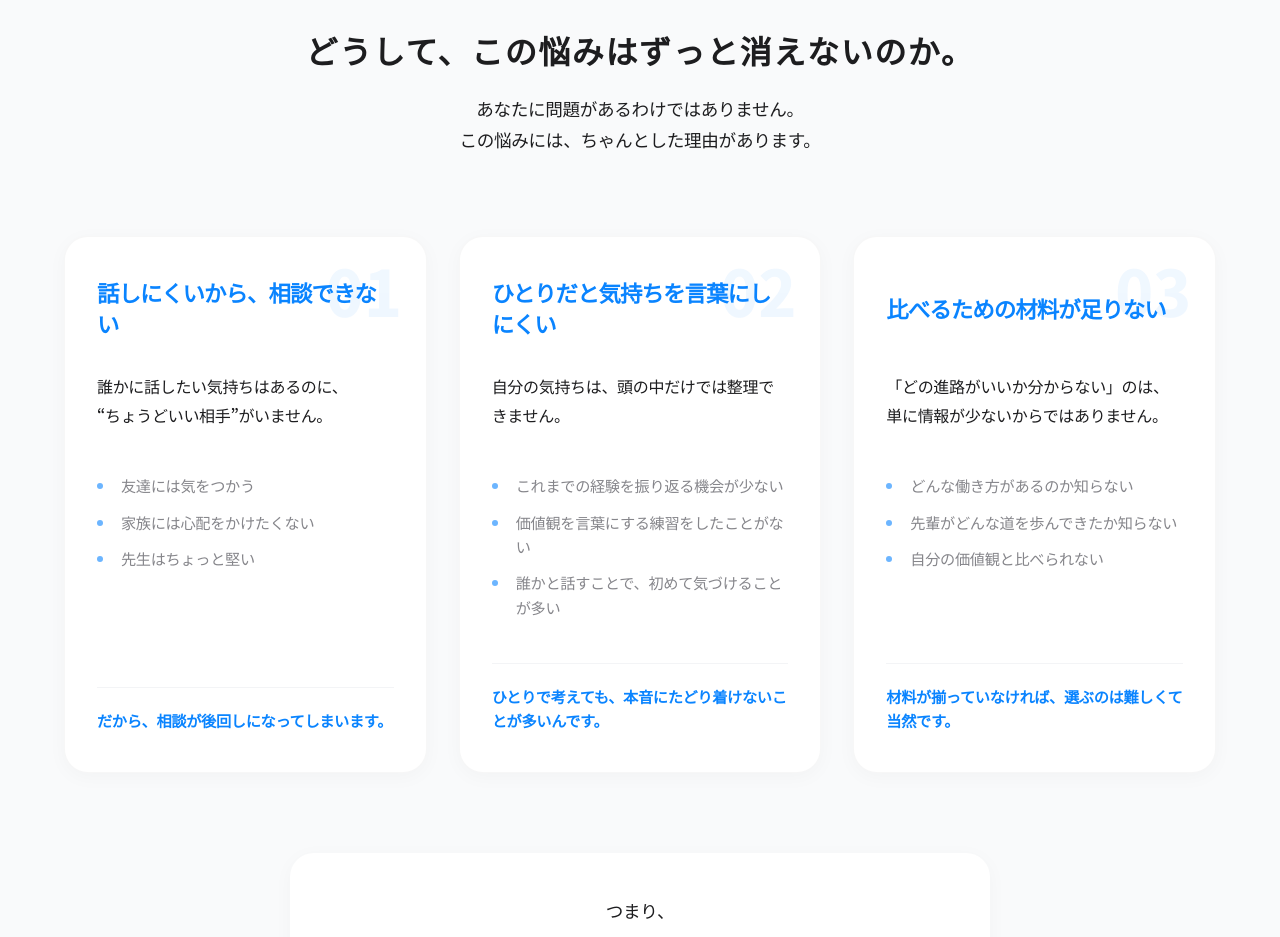
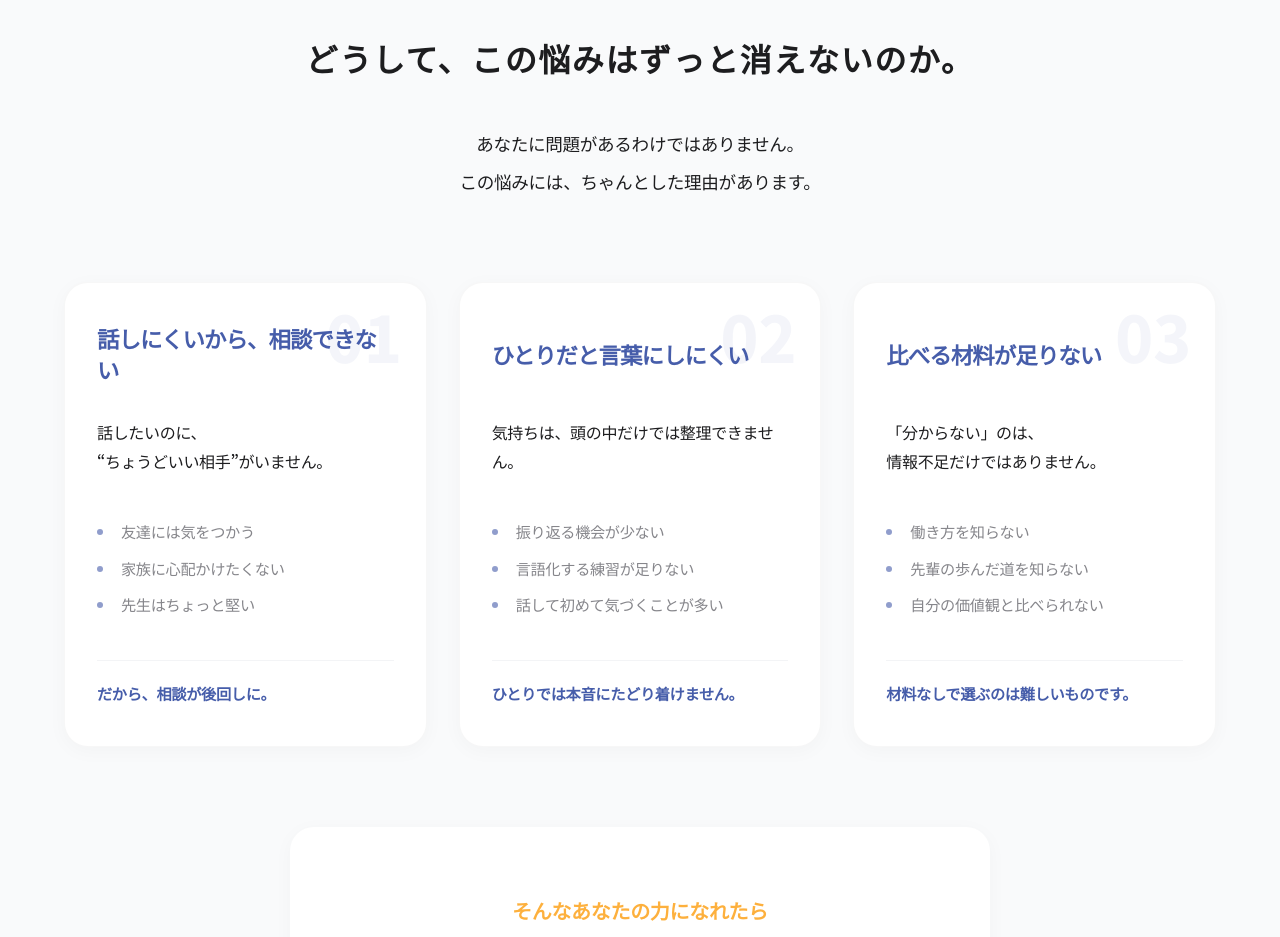
Before and after one commit to skaaarf/coaching-app-lp, a Next.js app: page / in a window 1280 px wide. Shown: the part 1740-2677 px from the top of the page. Built offline with nearby package versions, Linux system fonts and the light colour scheme.

Commit message:
feat: UIの配色を更新し、ナビゲーションを削除し、テキストスタイルを調整しました

```diff
--- a/src/app/globals.css
+++ b/src/app/globals.css
@@ -1,11 +1,11 @@
 :root {
   /* Clean Blue Theme */
-  --primary: #0A84FF;
-  /* Standard Trustworthy Blue */
-  --primary-hover: #0077ED;
+  --primary: #465DAA;
+  /* Calm Indigo Blue */
+  --primary-hover: #384A88;
   --secondary: #F5F5F7;
   /* Light Gray */
-  --accent: #0A84FF;
+  --accent: #465DAA;
   /* Keep accent blue */
 
   --background: #FFFFFF;
--- a/src/components/BeforeAfter.module.css
+++ b/src/components/BeforeAfter.module.css
@@ -40,20 +40,12 @@
 
 .after {
     background: #fff;
-    border: 2px solid var(--primary);
-    position: relative;
-    overflow: hidden;
+    border: 2px solid #FDB03D;
+    /* position: relative; Removed as pseudo-element is gone */
+    /* overflow: hidden; Removed as pseudo-element is gone */
 }
 
-.after::before {
-    content: '';
-    position: absolute;
-    top: 0;
-    left: 0;
-    width: 100%;
-    height: 6px;
-    background: var(--primary);
-}
+/* .after::before removed */
 
 .cardTitle {
     font-size: 1.5rem;
@@ -67,7 +59,7 @@
 }
 
 .after .cardTitle {
-    color: var(--primary);
+    color: #FDB03D;
 }
 
 .list {
@@ -94,7 +86,7 @@
 }
 
 .iconAfter {
-    color: var(--primary);
+    color: #FDB03D;
     flex-shrink: 0;
 }
 
--- a/src/components/Closing.module.css
+++ b/src/components/Closing.module.css
@@ -26,3 +26,11 @@
 .buttonWrapper {
     display: inline-block;
 }
+
+.underline {
+    text-decoration: underline;
+    text-decoration-color: var(--foreground);
+    /* Changed to black/foreground */
+    text-decoration-thickness: 4px;
+    text-underline-offset: 4px;
+}
--- a/src/components/Closing.tsx
+++ b/src/components/Closing.tsx
@@ -16,7 +16,7 @@ export default function Closing() {
                     transition={{ duration: 0.8 }}
                 >
                     迷うのは自然なこと。<br />
-                    でも、一人で抱え込む必要はない。<br />
+                    <span className={styles.underline}>でも、一人で抱え込む必要はない。</span><br />
                     <br />
                     あなたの<span className={styles.highlight}>“本音”</span>と<span className={styles.highlight}>“未来”</span>を<br />
                     真剣に考えるAIコーチ
--- a/src/components/Features.tsx
+++ b/src/components/Features.tsx
@@ -86,7 +86,7 @@ export default function Features() {
                         viewport={{ once: true }}
                         transition={{ duration: 0.6 }}
                     >
-                        味方くんとできること
+                        みかたくんとできること
                     </motion.h2>
                 </div>
 
--- a/src/components/Header.tsx
+++ b/src/components/Header.tsx
@@ -11,10 +11,10 @@ export default function Header() {
                     <span>みかたくん</span>
                 </Link>
 
-                <nav className={styles.nav}>
+                {/* <nav className={styles.nav}>
                     <Link href="#features" className={styles.navLink}>特徴</Link>
                     <Link href="#about" className={styles.navLink}>みかたくんとは</Link>
-                </nav>
+                </nav> */ }
 
                 <a href="https://app.career-counseller.jp/" className={`btn btn-primary ${styles.ctaButton}`} target="_blank" rel="noopener noreferrer">
                     アプリを開く
--- a/src/components/Hero.module.css
+++ b/src/components/Hero.module.css
@@ -56,8 +56,11 @@
 
 .message {
     font-weight: bold;
-    color: var(--primary);
+    color: #FDB03D;
     font-size: 1.2rem;
+    text-decoration: underline;
+    text-decoration-thickness: 4px;
+    text-underline-offset: 4px;
 }
 
 .valueList {
@@ -75,7 +78,8 @@
 .valueList li {
     display: flex;
     align-items: center;
-    gap: 10px;
+    gap: 36px;
+    /* Increased to shift text right (~2-3 chars) */
     font-size: 1rem;
     color: var(--foreground);
     font-weight: 500;
--- a/src/components/Problem.module.css
+++ b/src/components/Problem.module.css
@@ -19,13 +19,17 @@
     font-size: 2rem;
     font-weight: 700;
     color: var(--foreground);
-    margin-bottom: 24px;
+    margin-bottom: 40px;
+    /* Increased from 24px */
     letter-spacing: 0.05em;
+    line-height: 1.6;
+    /* Added line-height */
 }
 
 .intro {
     font-size: 1.1rem;
-    line-height: 1.8;
+    line-height: 2.2;
+    /* Increased from 1.8 */
     color: var(--foreground);
     max-width: 600px;
     margin: 0 auto;
@@ -166,3 +170,14 @@
         align-items: stretch;
     }
 }
+
+.message {
+    display: inline-block;
+    margin-top: 24px;
+    font-size: 1.25rem;
+    font-weight: 700;
+    color: #FDB03D;
+    /* background: linear-gradient(120deg, rgba(var(--primary-rgb), 0.1) 0%, rgba(var(--primary-rgb), 0.05) 100%); */
+    /* padding: 8px 24px; */
+    /* border-radius: 100px; */
+}
--- a/src/components/Problem.tsx
+++ b/src/components/Problem.tsx
@@ -31,16 +31,16 @@ export default function Problem() {
                     >
                         <h3 className={styles.blockTitle}>話しにくいから、相談できない</h3>
                         <p className={styles.blockIntro}>
-                            誰かに話したい気持ちはあるのに、<br />
+                            話したいのに、<br />
                             “ちょうどいい相手”がいません。
                         </p>
                         <ul className={styles.blockList}>
                             <li>友達には気をつかう</li>
-                            <li>家族には心配をかけたくない</li>
+                            <li>家族に心配かけたくない</li>
                             <li>先生はちょっと堅い</li>
                         </ul>
                         <p className={styles.blockClosing}>
-                            だから、相談が後回しになってしまいます。
+                            だから、相談が後回しに。
                         </p>
                     </motion.div>
 
@@ -51,17 +51,17 @@ export default function Problem() {
                         viewport={{ once: true }}
                         transition={{ duration: 0.6, delay: 0.3 }}
                     >
-                        <h3 className={styles.blockTitle}>ひとりだと気持ちを言葉にしにくい</h3>
+                        <h3 className={styles.blockTitle}>ひとりだと言葉にしにくい</h3>
                         <p className={styles.blockIntro}>
-                            自分の気持ちは、頭の中だけでは整理できません。
+                            気持ちは、頭の中だけでは整理できません。
                         </p>
                         <ul className={styles.blockList}>
-                            <li>これまでの経験を振り返る機会が少ない</li>
-                            <li>価値観を言葉にする練習をしたことがない</li>
-                            <li>誰かと話すことで、初めて気づけることが多い</li>
+                            <li>振り返る機会が少ない</li>
+                            <li>言語化する練習が足りない</li>
+                            <li>話して初めて気づくことが多い</li>
                         </ul>
                         <p className={styles.blockClosing}>
-                            ひとりで考えても、本音にたどり着けないことが多いんです。
+                            ひとりでは本音にたどり着けません。
                         </p>
                     </motion.div>
 
@@ -72,18 +72,18 @@ export default function Problem() {
                         viewport={{ once: true }}
                         transition={{ duration: 0.6, delay: 0.4 }}
                     >
-                        <h3 className={styles.blockTitle}>比べるための材料が足りない</h3>
+                        <h3 className={styles.blockTitle}>比べる材料が足りない</h3>
                         <p className={styles.blockIntro}>
-                            「どの進路がいいか分からない」のは、<br />
-                            単に情報が少ないからではありません。
+                            「分からない」のは、<br />
+                            情報不足だけではありません。
                         </p>
                         <ul className={styles.blockList}>
-                            <li>どんな働き方があるのか知らない</li>
-                            <li>先輩がどんな道を歩んできたか知らない</li>
+                            <li>働き方を知らない</li>
+                            <li>先輩の歩んだ道を知らない</li>
                             <li>自分の価値観と比べられない</li>
                         </ul>
                         <p className={styles.blockClosing}>
-                            材料が揃っていなければ、選ぶのは難しくて当然です。
+                            材料なしで選ぶのは難しいものです。
                         </p>
                     </motion.div>
                 </div>
@@ -96,9 +96,7 @@ export default function Problem() {
                     transition={{ duration: 0.6, delay: 0.5 }}
                 >
                     <p>
-                        つまり、<br />
-                        「話す場所がない」「気持ちを言葉にできない」「選ぶための材料がない」<br />
-                        この3つがそろうと、誰だって迷ってしまいます。
+                        <span className={styles.message}>そんなあなたの力になれたら</span>
                     </p>
                 </motion.div>
             </div>
```
